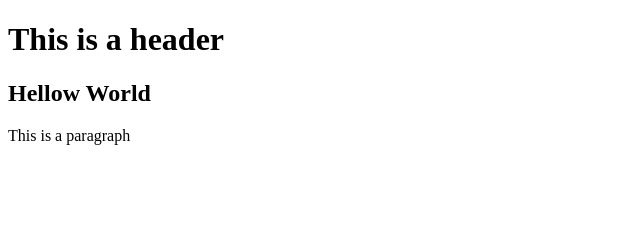
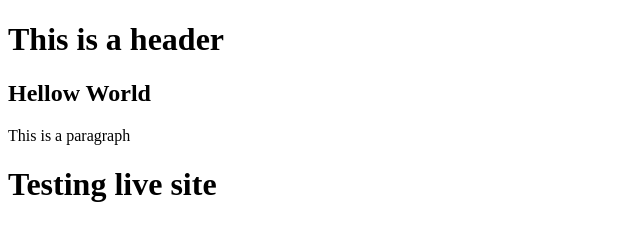
Before and after one commit to Shiponictmbstu13/my-new-project, a plain HTML site: page index.html in a window 1280 px wide. Shown: the whole page, without its empty margins (0-640 px from the left). Drawn offline with Linux system fonts and the light colour scheme.

Commit message:
Adding header

```diff
--- a/index.html
+++ b/index.html
@@ -9,5 +9,6 @@
     <h1>This is a header</h1>
     <h2>Hellow World</h2>
     <p>This is a paragraph</p>
+    <h1>Testing live site</h1>
 </body>
 </html>
```
